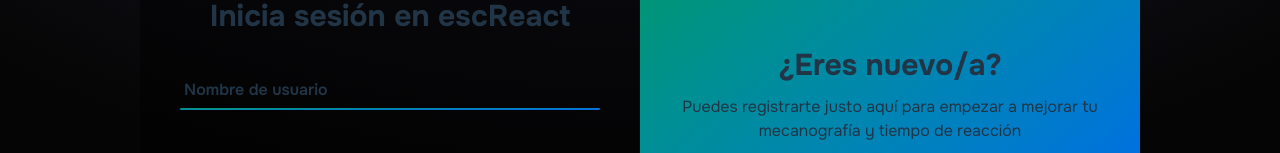
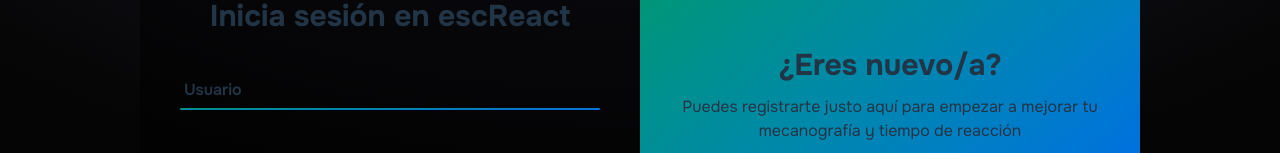
Before and after one commit to Dayv1dDev/escReact, a React (Vite) app in the folder client/: page /login in a window 1280 px wide. Shown: the part 278-431 px from the top of the page. Built offline with nearby package versions, Linux system fonts and the light colour scheme; no server answers.

Commit message:
Enhance login functionality by adding session check and updating API endpoint

```diff
--- a/client/src/pages/Login.jsx
+++ b/client/src/pages/Login.jsx
@@ -1,6 +1,6 @@
 import "../App.css";
 import { Link } from "react-router-dom";
-import { useState } from "react";
+import { useEffect, useState } from "react";
 import Axios from "axios";
 import MainBackground from "../components/MainBackground";
 
@@ -10,10 +10,12 @@
 
     const [loginStatus, setLoginStatus] = useState("");
 
+    Axios.defaults.withCredentials = true;
+
     function loginUser(e) {
         e.preventDefault();
 
-        Axios.post("http://localhost:5713/login", {
+        Axios.post("http://localhost:5174/login", {
             username: username,
             password: password
         }).then((res) => {
@@ -25,6 +27,13 @@
         })
     }
 
+    useEffect(() => {
+        Axios.get("http://localhost:5174/login").then((res) => {
+            console.log(res)
+            if (res.data.isLoggedIn === true) setLoginStatus(res.data.user[0].username);
+        });
+    }, []);
+
     return (
         <>
             <MainBackground />
@@ -34,7 +43,7 @@
                         <h1 className="text-3xl self-center font-bold mb-9">Inicia sesión en escReact</h1>
                         <div className="relative">
                             <input onChange={(e) => {setUsername(e.target.value)}} className="relative w-full py-2 pr-2 pl-2 bg-transparent text-base font-medium border-none outline-0 z-20 transition-all duration-300" type='text' id='username' name='username' maxLength={55} required />
-                            <label className="font-semibold absolute left-0 pointer-events-none py-2 pr-1 pl-1 text-base transition-all duration-300" htmlFor="username">Nombre de usuario</label>
+                            <label className="font-semibold absolute left-0 pointer-events-none py-2 pr-1 pl-1 text-base transition-all duration-300" htmlFor="username">Usuario</label>
                             <i className="absolute left-0 bottom-0 w-full h-0.5 bg-gradient-to-br from-emerald-600 to-blue-600 overflow-hidden rounded-xs transition-all duration-300"></i>
                             <div>
                                 <i className="absolute left-0.5 bottom-0.5 w-[calc(100%-4px)] h-0 z-10 opacity-0 bg-black/80 overflow-hidden transition-all duration-300"></i>
```
